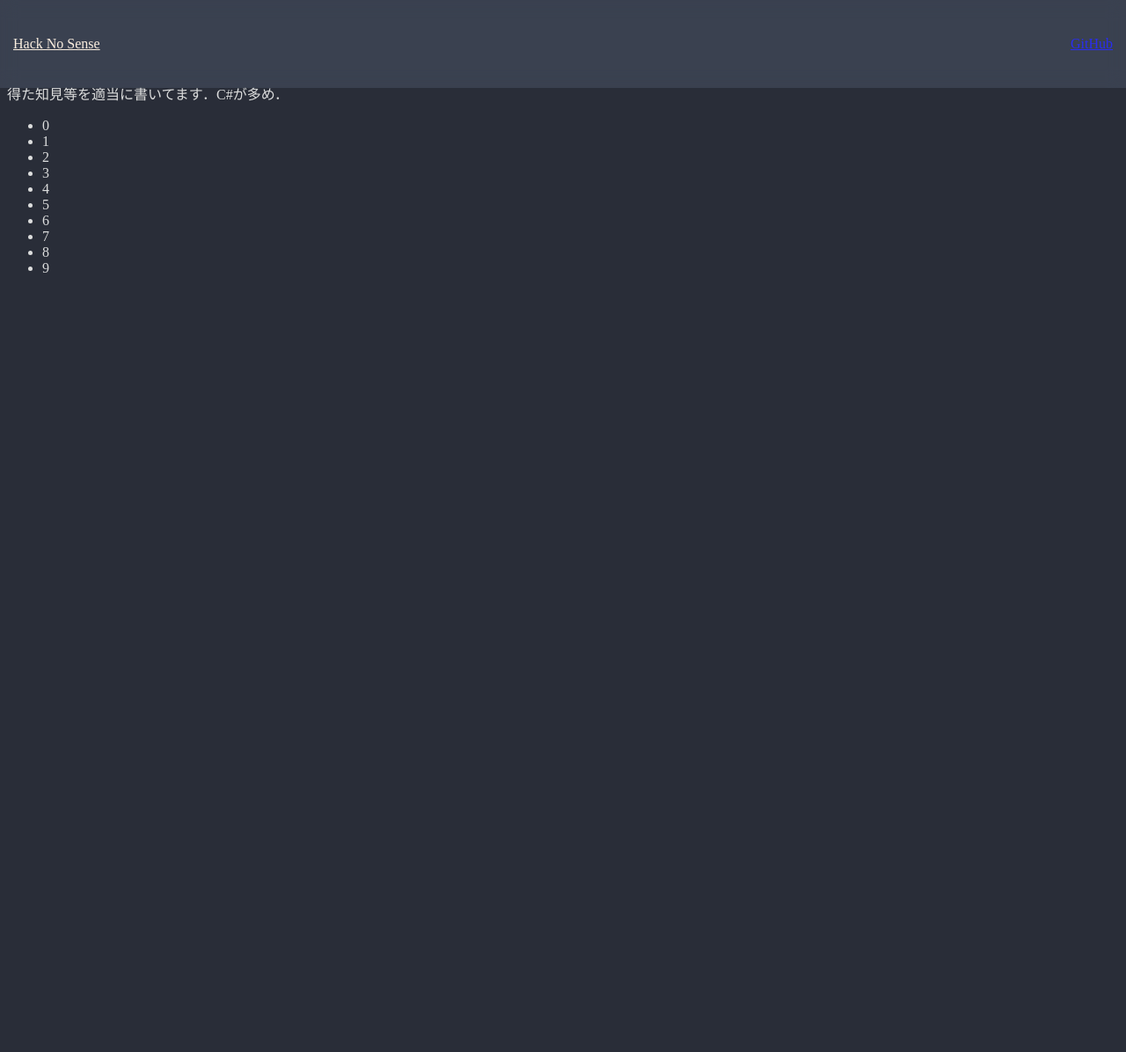
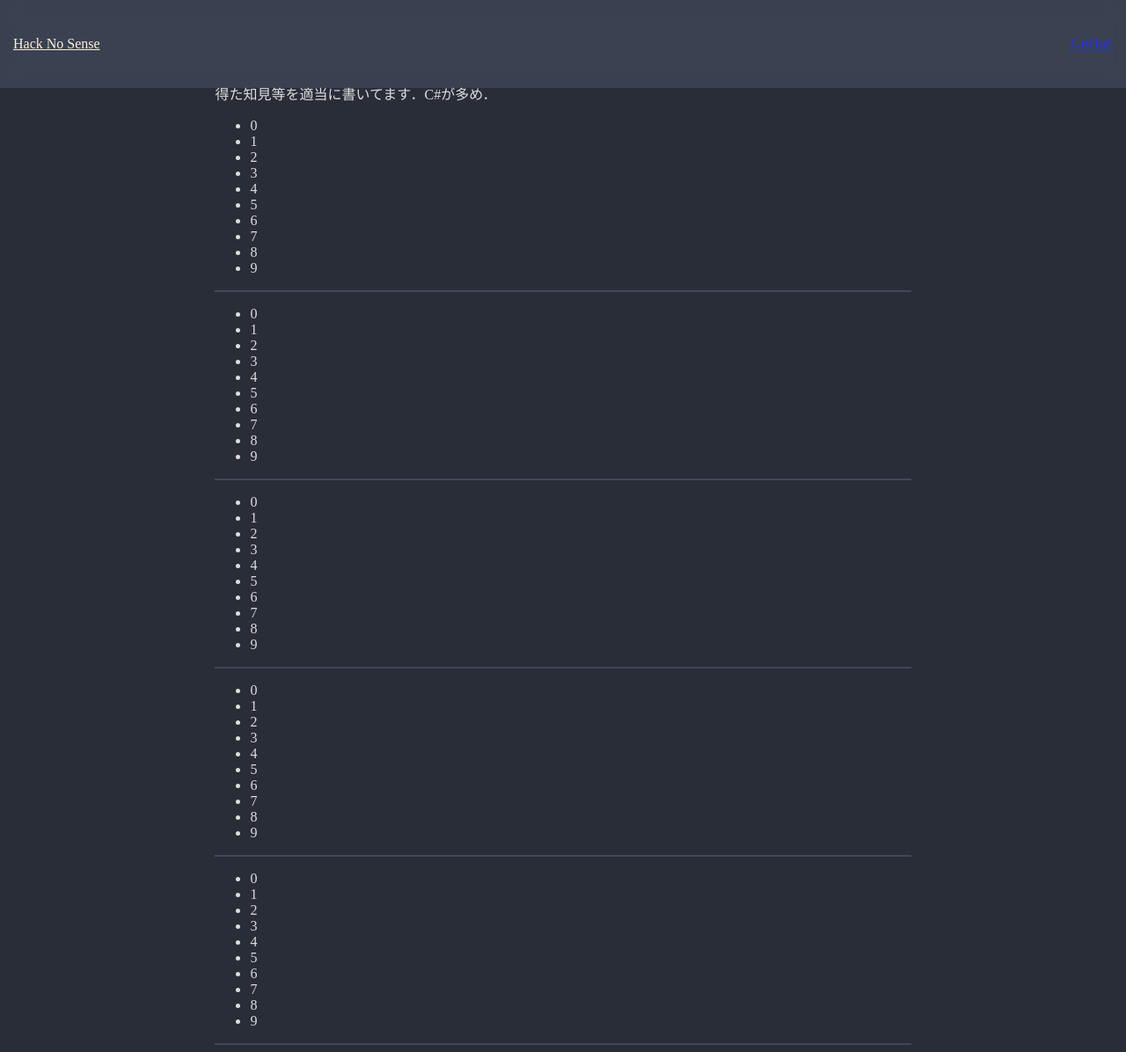
Before and after one commit to maemon4095/Hack-a-Sense, a Jekyll site: the page built from pages/home.md, in a window 1280 px wide and 1196 px high. Shown: the whole window at 88% size. Built offline with Jekyll 4.4.1, drawn with Linux system fonts in a browser that asks for light colours; comment, search, counter and statistics services are not loaded.

Commit message:
copy from main

```diff
--- a/assets/sass/style.scss
+++ b/assets/sass/style.scss
@@ -1,13 +1,14 @@
 html{
   box-sizing: border-box;
-  margin-left:auto;
-  margin-right:auto;
 }
 
 body {
   padding-top: 70px;
   color: $main-color;
   background-color: $main-bg-color;
+  margin-left:auto;
+  margin-right:auto;
+  width: 61.8%;
 }
 
 header {
@@ -22,7 +23,6 @@ header {
   backdrop-filter: blur(10px);
 
   .flexbox {
-    all:initial;
     display: flex;
     height:70px;
     column-gap: 20px;
--- a/pages/home.md
+++ b/pages/home.md
@@ -14,3 +14,57 @@ permalink: /
 - 7
 - 8
 - 9
+
+* * *
+
+- 0
+- 1
+- 2
+- 3
+- 4
+- 5
+- 6
+- 7
+- 8
+- 9
+
+* * *
+
+- 0
+- 1
+- 2
+- 3
+- 4
+- 5
+- 6
+- 7
+- 8
+- 9
+
+* * *
+
+- 0
+- 1
+- 2
+- 3
+- 4
+- 5
+- 6
+- 7
+- 8
+- 9
+
+* * *
+
+- 0
+- 1
+- 2
+- 3
+- 4
+- 5
+- 6
+- 7
+- 8
+- 9
+
+* * *
```
